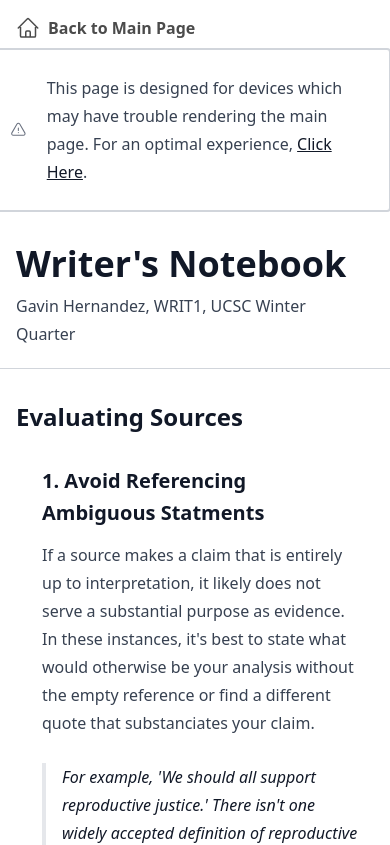
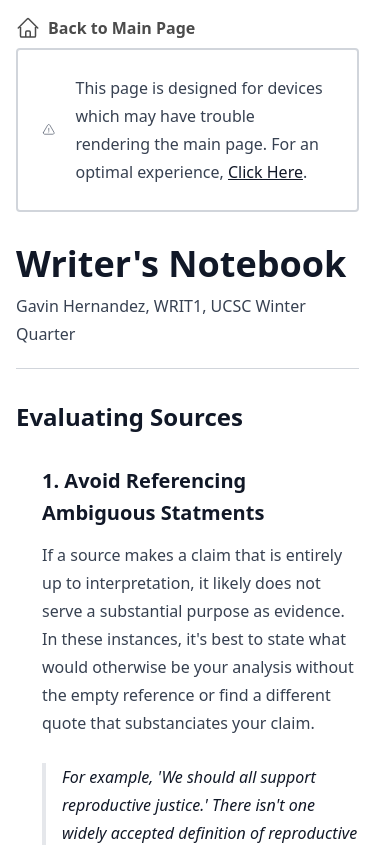
Before and after one commit to heather-loll/writers-notebook, a SvelteKit app: page /raw in a window 390 px wide. Shown: the top 845 px of the page. Built offline with nearby package versions, Linux system fonts and the light colour scheme.

Commit message:
Add mobile compatibility for raw page

```diff
--- a/src/routes/raw/+page.svelte
+++ b/src/routes/raw/+page.svelte
@@ -35,7 +35,7 @@
 
 <div class="prose p-4 mx-auto container my-8">
   <div
-    class="p-6 flex space-x-5 rounded border-2 border-gray-300 mb-8 -mx-8 items-center"
+    class="p-6 flex space-x-5 rounded border-2 border-gray-300 mb-8 md:-mx-8 items-center"
   >
     <svg
       xmlns="http://www.w3.org/2000/svg"
@@ -59,7 +59,7 @@
   <h1 class="mb-0">Writer's Notebook</h1>
   <p class="mt-2">Gavin Hernandez, WRIT1, UCSC Winter Quarter</p>
 
-  <hr class="mt-4 mb-8 border-gray-300 -mx-8" />
+  <hr class="mt-4 mb-8 border-gray-300 md:-mx-8" />
 
   {#each categories as category}
     <h2>{category.name}</h2>
```
